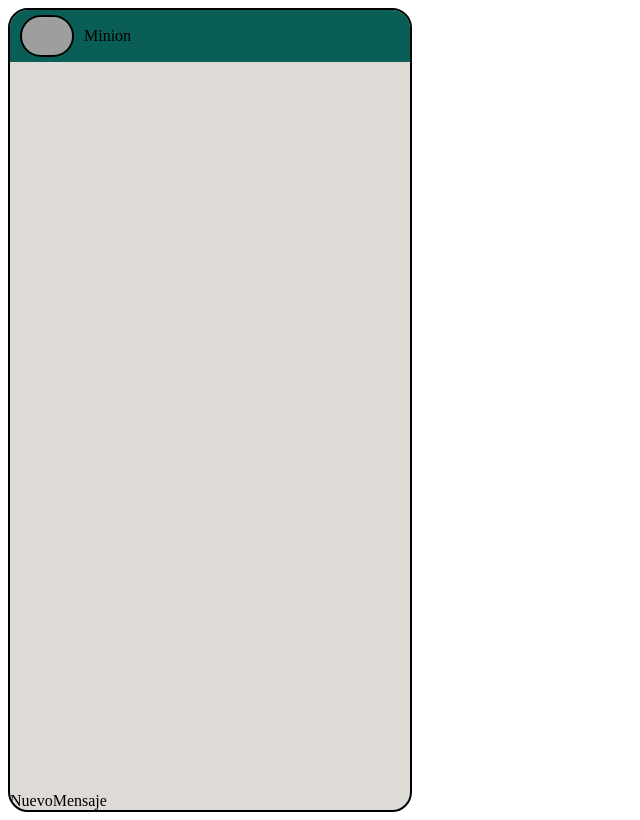
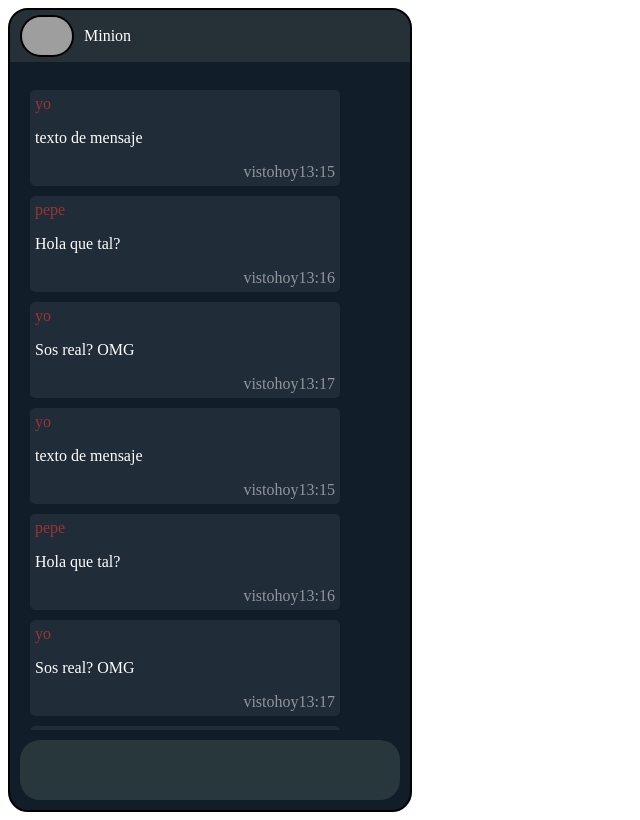
Before and after one commit to LucasNageI/utn_practicas_y_tareas, a React app in the folder proyectos/mensajeria/: page / in a window 1280 px wide. Shown: the whole page, without its empty margins (0-640 px from the left). Built offline with nearby package versions, Linux system fonts and the light colour scheme; grey boxes are pictures that could not be loaded; the HTML template or start-up script is replaced by a standard one.

Commit message:
renderizado de mensajes

```diff
--- a/proyectos/mensajeria/src/Components/Chat/Contacto/Contacto.css
+++ b/proyectos/mensajeria/src/Components/Chat/Contacto/Contacto.css
@@ -1,10 +1,9 @@
 .header-contacto {
     width: 100%;
-
 }
 
 .header-contacto .contact-container {
-    background-color: #095f56;
+    background-color: #263037;
     display: flex;
     align-items: center;
     padding: 5px 10px;
@@ -16,3 +15,7 @@
     border-radius: 100px;
     margin-right: 10px;
 }
+
+.header-contacto .contact-container .nombre-contacto {
+    color: white;
+}
--- a/proyectos/mensajeria/src/Components/Chat/ListaMensajes/ListaMensajes.css
+++ b/proyectos/mensajeria/src/Components/Chat/ListaMensajes/ListaMensajes.css
@@ -0,0 +1,33 @@
+.mensaje-container {
+    background-color: #202c38;
+    width: 75%;
+    margin-left: 20px;
+    display: flex;
+    flex-direction: column;
+    padding: 5px;
+    border-radius: 5px;
+}
+
+.estado-day-hour-container {
+    display: flex;
+    justify-content: end;
+}
+
+.author {
+    color: rgb(156, 52, 52);
+}
+
+.text {
+    color: white;
+}
+
+.estado {
+    color: rgba(255, 255, 255, 0.5);
+}
+
+.day{
+    color: rgba(255, 255, 255, 0.5);
+}
+.hour {
+    color: rgba(255, 255, 255, 0.5);
+}
--- a/proyectos/mensajeria/src/Components/Chat/ListaMensajes/ListaMensajes.jsx
+++ b/proyectos/mensajeria/src/Components/Chat/ListaMensajes/ListaMensajes.jsx
@@ -1,19 +1,19 @@
 import React from "react"
 import "./ListaMensajes.css"
-import { Mensaje } from "./Mensaje/Mensaje.jsx"
 
 export const ListaMensajes = ({mensaje}) => { /* aca va el .map() */
-    const {author, text, estado, day, hour, id} = mensaje
-    const mapeo_mensajes = mensaje.map(() =>
-        <div id={id}>
-            <span>{author}</span>
-            <p>{text}</p>
-            <span>{estado}</span>
-            <div>
-            <span>{day}</span>
-            <span>{hour}</span>
+
+        return mensaje.map((mensaje) =>
+            <div className="mensaje-container" id={mensaje.id}>
+                <div className="author-texto-container">
+                    <span className="author">{mensaje.author}</span>
+                    <p className="text">{mensaje.text}</p>
+                </div>
+                <div className="estado-day-hour-container">
+                    <span className="estado">{mensaje.estado}</span>
+                    <span className="day">{mensaje.day}</span>
+                    <span className="hour">{mensaje.hour}</span>
+                </div>
             </div>
-        </div>
-    )
-    return mapeo_mensajes
+        )
 }
--- a/proyectos/mensajeria/src/Components/Chat/ListaMensajes/Mensaje/Mensaje.jsx
+++ /dev/null
@@ -1,8 +0,0 @@
-import React from 'react'
-import "./Mensaje.css"
-
-export const Mensaje = ({mensaje}) => {
-    return (
-        <div></div>
-    )
-}
--- a/proyectos/mensajeria/src/Components/Chat/NuevoMensaje/NuevoMensaje.css
+++ b/proyectos/mensajeria/src/Components/Chat/NuevoMensaje/NuevoMensaje.css
@@ -0,0 +1,22 @@
+.input-container {
+    height: 10%;
+    display: flex;
+    align-items: center;
+    justify-content: center;
+}
+
+.input-container .input-mensaje {
+    font-size: 1rem;
+    width: 90%;
+    height: 50%;
+    border: none;
+    border-radius: 20px;
+    background-color: #28373c;
+    color: white;
+    padding: 10px;
+}
+
+.input-container .input-mensaje:focus {
+    outline: none;
+    background-color: #28373c;
+}
--- a/proyectos/mensajeria/src/Components/Chat/NuevoMensaje/NuevoMensaje.jsx
+++ b/proyectos/mensajeria/src/Components/Chat/NuevoMensaje/NuevoMensaje.jsx
@@ -3,6 +3,8 @@ import "./NuevoMensaje.css"
 
 export const NuevoMensaje = () => {
   return (
-    <div>NuevoMensaje</div>
+    <div className="input-container">
+        <input className="input-mensaje" type="text" />
+    </div>
   )
 }
--- a/proyectos/mensajeria/src/Components/Chat/index.js
+++ b/proyectos/mensajeria/src/Components/Chat/index.js
@@ -1,6 +1,5 @@
 import { ListaMensajes } from "./ListaMensajes/ListaMensajes.jsx"
-import { Mensaje } from "./ListaMensajes/Mensaje/Mensaje.jsx"
 import { Contacto } from "./Contacto/Contacto.jsx"
 import { NuevoMensaje } from "./NuevoMensaje/NuevoMensaje.jsx"
 
-export {ListaMensajes, Mensaje, Contacto, NuevoMensaje}
+export {ListaMensajes, Contacto, NuevoMensaje}
--- a/proyectos/mensajeria/src/Screens/ChatScreen.css
+++ b/proyectos/mensajeria/src/Screens/ChatScreen.css
@@ -1,11 +1,24 @@
 .main-container {
     overflow: hidden;
     display: flex;
-    background-color: #dedbd6;
+    background-color: #111d29;
     flex-direction: column;
-    justify-content: space-between;
     border: 2px solid black;
     border-radius: 20px;
     width: 400px;
     height: 800px;
 }
+
+.contact-container {
+    height: 10%;
+}
+
+.mensajes-container {
+    overflow: scroll;
+    display: flex;
+    flex-direction: column;
+    height: 80%;
+    gap: 10px;
+    align-items: start;
+    scrollbar-width: none;
+}
--- a/proyectos/mensajeria/src/Screens/ChatScreen.jsx
+++ b/proyectos/mensajeria/src/Screens/ChatScreen.jsx
@@ -28,13 +28,137 @@ export const ChatScreen = () => {
             day: 'hoy',
             hour: '13:17',
             id: '3'
+        },
+        {
+            author: 'yo',
+            text: 'texto de mensaje',
+            estado: 'visto',
+            day: 'hoy',
+            hour: '13:15',
+            id: '1'
+        },
+        {
+            author: 'pepe',
+            text: 'Hola que tal?',
+            estado: 'visto',
+            day: 'hoy',
+            hour: '13:16',
+            id: '2'
+        },
+        {
+            author: 'yo',
+            text: 'Sos real? OMG',
+            estado: 'visto',
+            day: 'hoy',
+            hour: '13:17',
+            id: '3'
+        },
+        {
+            author: 'yo',
+            text: 'texto de mensaje',
+            estado: 'visto',
+            day: 'hoy',
+            hour: '13:15',
+            id: '1'
+        },
+        {
+            author: 'pepe',
+            text: 'Hola que tal?',
+            estado: 'visto',
+            day: 'hoy',
+            hour: '13:16',
+            id: '2'
+        },
+        {
+            author: 'yo',
+            text: 'Sos real? OMG',
+            estado: 'visto',
+            day: 'hoy',
+            hour: '13:17',
+            id: '3'
+        },
+        {
+            author: 'yo',
+            text: 'texto de mensaje',
+            estado: 'visto',
+            day: 'hoy',
+            hour: '13:15',
+            id: '1'
+        },
+        {
+            author: 'pepe',
+            text: 'Hola que tal?',
+            estado: 'visto',
+            day: 'hoy',
+            hour: '13:16',
+            id: '2'
+        },
+        {
+            author: 'yo',
+            text: 'Sos real? OMG',
+            estado: 'visto',
+            day: 'hoy',
+            hour: '13:17',
+            id: '3'
+        },
+        {
+            author: 'yo',
+            text: 'texto de mensaje',
+            estado: 'visto',
+            day: 'hoy',
+            hour: '13:15',
+            id: '1'
+        },
+        {
+            author: 'pepe',
+            text: 'Hola que tal?',
+            estado: 'visto',
+            day: 'hoy',
+            hour: '13:16',
+            id: '2'
+        },
+        {
+            author: 'yo',
+            text: 'Sos real? OMG',
+            estado: 'visto',
+            day: 'hoy',
+            hour: '13:17',
+            id: '3'
+        },
+        {
+            author: 'yo',
+            text: 'texto de mensaje',
+            estado: 'visto',
+            day: 'hoy',
+            hour: '13:15',
+            id: '1'
+        },
+        {
+            author: 'pepe',
+            text: 'Hola que tal?',
+            estado: 'visto',
+            day: 'hoy',
+            hour: '13:16',
+            id: '2'
+        },
+        {
+            author: 'yo',
+            text: 'Sos real? OMG',
+            estado: 'visto',
+            day: 'hoy',
+            hour: '13:17',
+            id: '3'
         }
     ]
 
   return (
     <div className="main-container">
-        <Contacto />
-        <ListaMensajes mensaje={MOOK_MENSAJES} /> {/* hace el map */}
+        <div className="contact-container">
+            <Contacto />
+        </div>
+            <div className="mensajes-container">
+                <ListaMensajes mensaje={MOOK_MENSAJES} /> {/* hace el map */}
+            </div>
         <NuevoMensaje />
     </div>
   )
--- a/proyectos/mensajeria/style.css
+++ b/proyectos/mensajeria/style.css
@@ -7,7 +7,7 @@
 
 body {
     padding-top: 100px;
-    background-color: #548380;
+    background-color: #202c38;
     display: flex;
     justify-content: center;
 }
```
Also changed, not shown: proyectos/mensajeria/src/Components/Chat/ListaMensajes/Mensaje/Mensaje.css (deleted).
